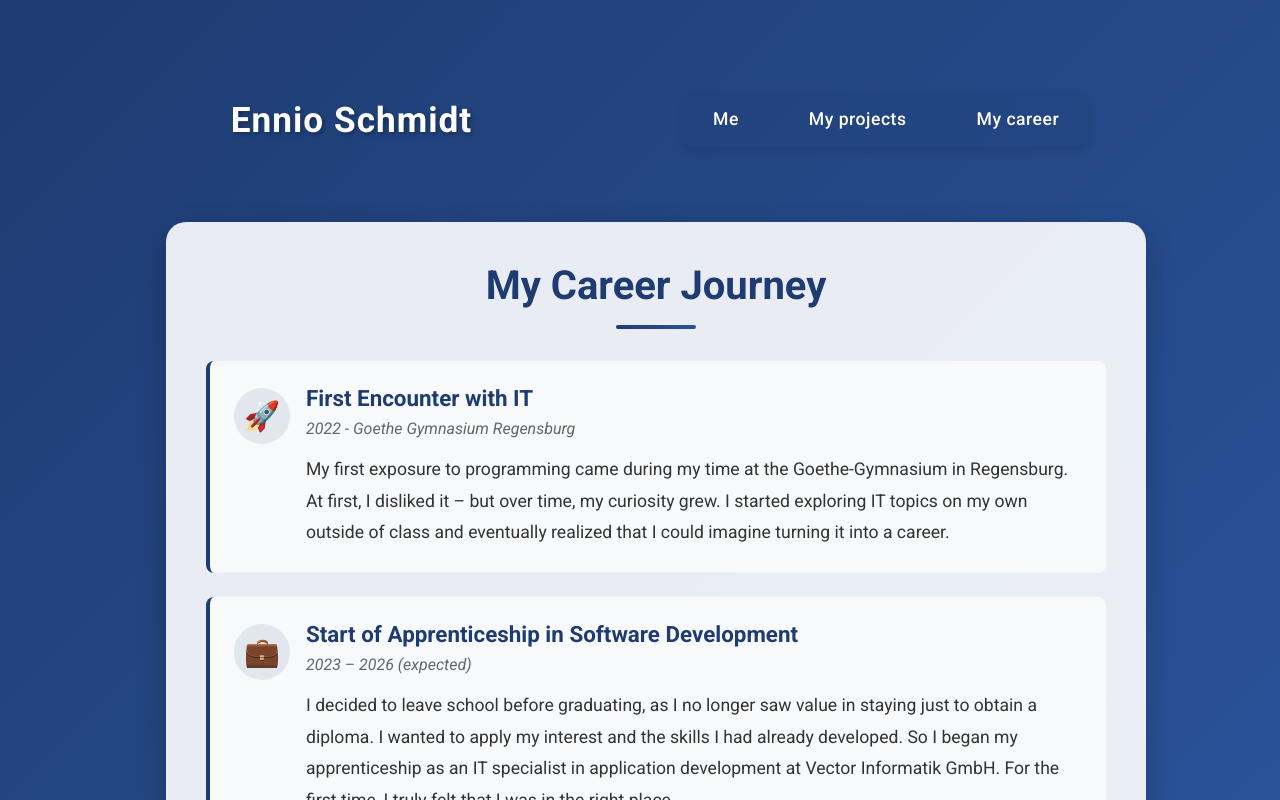
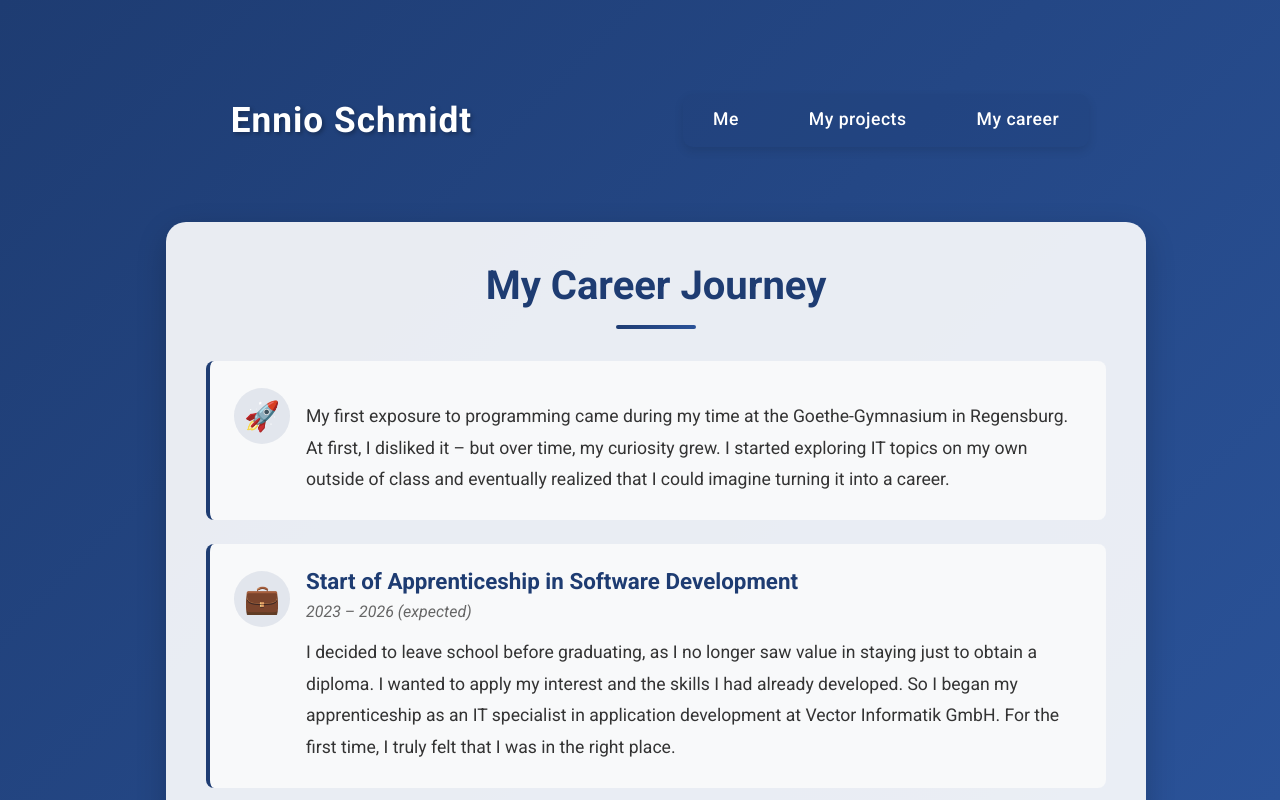
Before and after one commit to schmenniooo/PersonalWebsite, a React (Vite) app: page / in a window 1280 px wide. Built offline with nearby package versions, Linux system fonts and the light colour scheme.

Commit message:
some fixes

```diff
--- a/src/career/career.jsx
+++ b/src/career/career.jsx
@@ -39,7 +39,6 @@ function CareerContent() {
 
                 {loading && <div className="loading-spinner">Loading career information...</div>}
                 {error && <div className="error-message">{error}</div>}
-
                 {careerStages && (
                     <div className="careerItemContainer">
                         {Object.entries(careerStages).map(([key, stage]) => (
@@ -47,8 +46,8 @@ function CareerContent() {
                                 <div className="career-content">
                                     <span className="career-icon">{stageEmojis[key] || "👨‍💻"}</span>
                                     <div className="career-details">
-                                        <h2 className="career-stage-title">{stage.title || stage.Title}</h2>
-                                        <p className="career-date">{stage.date || stage.Date}</p>
+                                        <h2 className="career-stage-title">{stage.title}</h2>
+                                        <p className="career-date">{stage.date}</p>
                                         <p className="career-description">{stage.description}</p>
                                     </div>
                                 </div>
```
